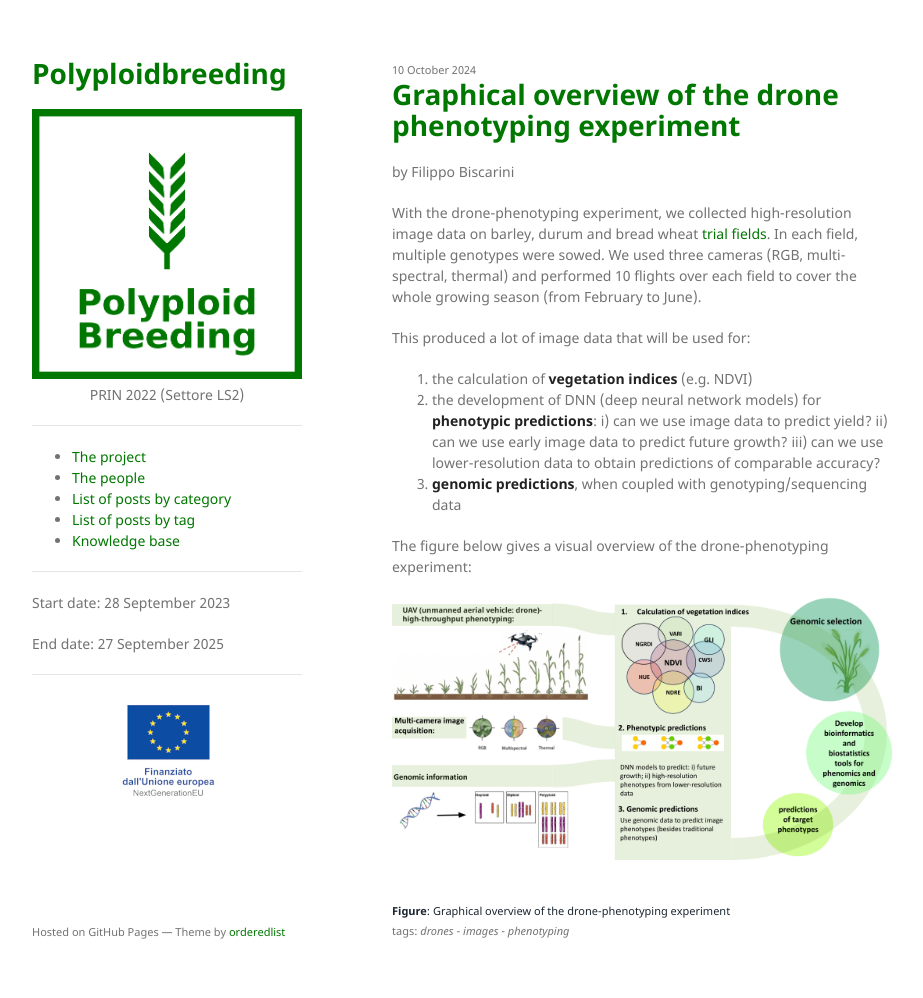
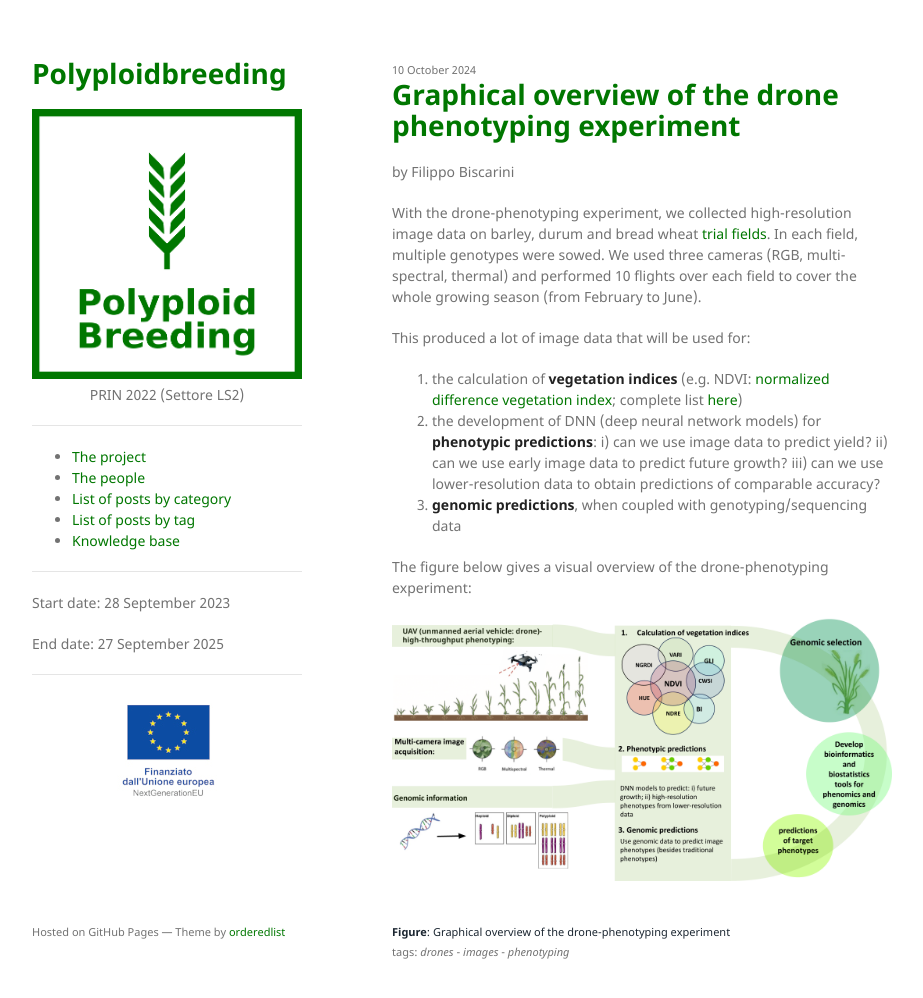
Before and after one commit to polyploidbreeding/polyploidbreeding.github.io, a Jekyll site: the page built from _posts/2024-10-10-drone-exp.md, in a window 1280 px wide and 1011 px high. Shown: the top 998 px of the window, without its empty margins (178-1101 px from the left). Built offline with Jekyll 4.4.1, drawn with Linux system fonts in a browser that asks for light colours.

Commit message:
added: link to NDVI and other indices

```diff
--- a/_posts/2024-10-10-drone-exp.md
+++ b/_posts/2024-10-10-drone-exp.md
@@ -13,7 +13,7 @@ We used three cameras (RGB, multi-spectral, thermal) and performed 10 flights ov
 
 This produced a lot of image data that will be used for:
 
-1. the calculation of **vegetation indices** (e.g. NDVI)
+1. the calculation of **vegetation indices** (e.g. NDVI: [normalized difference vegetation index](https://en.wikipedia.org/wiki/Normalized_difference_vegetation_index); complete list [here](https://www.indexdatabase.de/db/i.php))
 2. the development of DNN (deep neural network models) for **phenotypic predictions**:
 	i) can we use image data to predict yield?
 	ii) can we use early image data to predict future growth?
```
